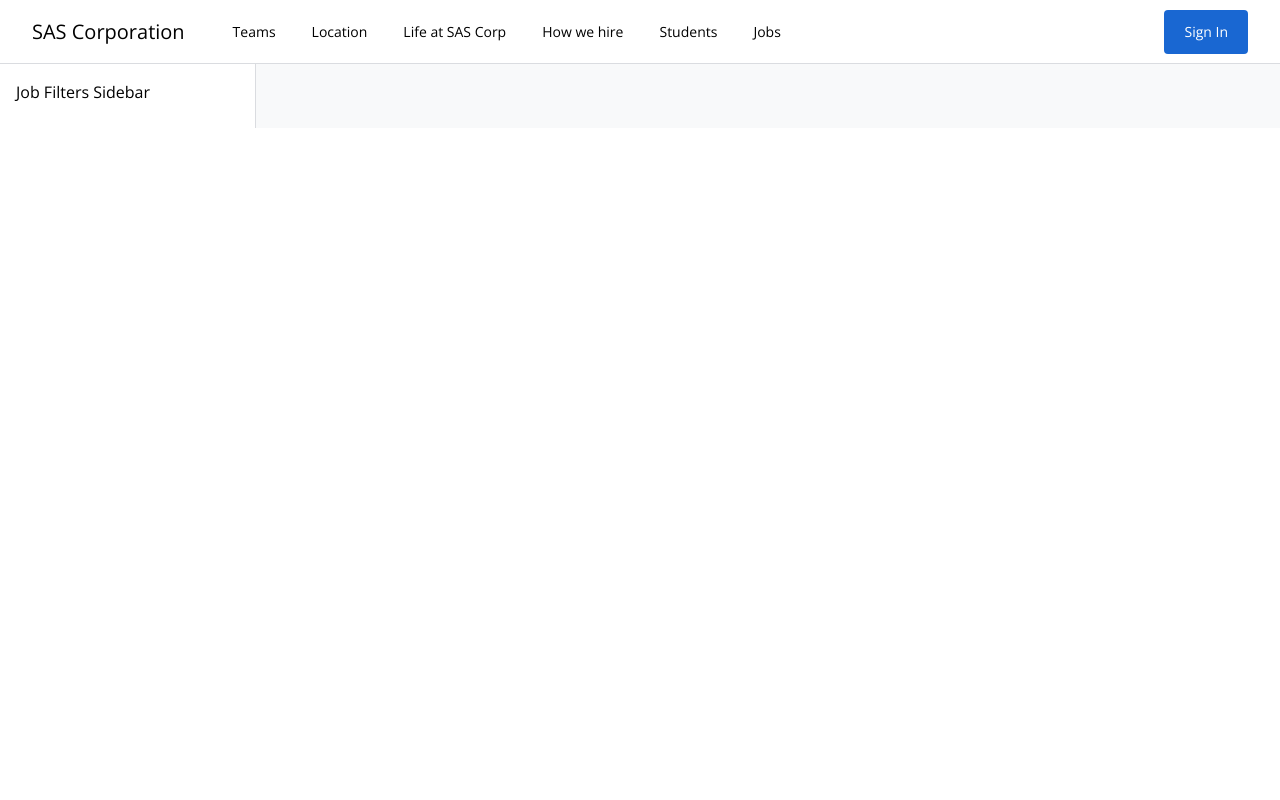
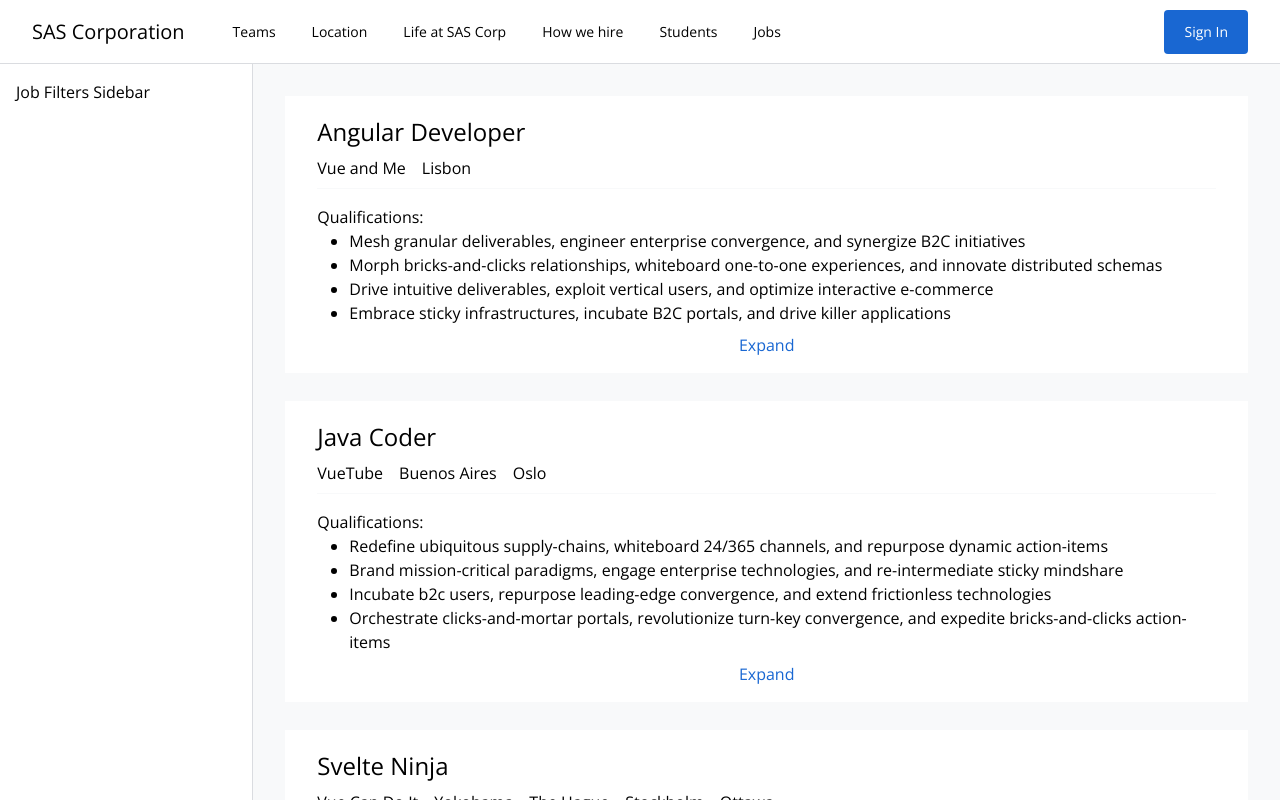
Before and after one commit to sastra12/job-search, a Vue app: page /#/job/results in a window 1280 px wide. Shown: the top 800 px of the page. Built offline with nearby package versions, Linux system fonts and the light colour scheme; data requests are answered from the project's data file.

Commit message:
Fixing Failing JobListings Component Tests

```diff
--- a/src/components/JobResults/JobListings.vue
+++ b/src/components/JobResults/JobListings.vue
@@ -25,7 +25,7 @@
 
   computed: {
     displayJobs() {
-      const pageString = this.$route.query.page; // '1'
+      const pageString = this.$route.query.page || "1";
       const pageNumber = Number.parseInt(pageString);
       const firstJobIndex = (pageNumber - 1) * 10;
       const lastJobIndex = pageNumber * 10;
```
Also changed, not shown: 1 other file (tests, documents, lock files or other folders).
